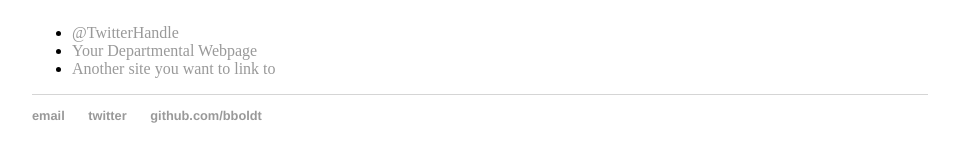
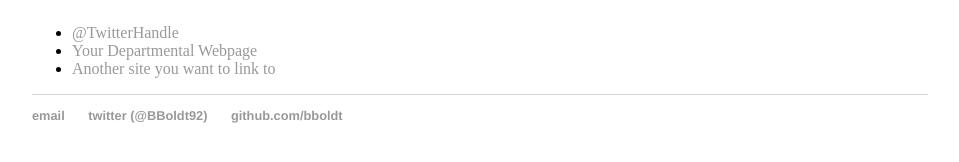
Before and after one commit to BBoldt/bboldt.github.io, a Jekyll site: the page built from about/index.html, in a window 1280 px wide. Shown: the part 365-527 px from the top of the page, without its empty margins (160-1119 px from the left). Built offline with Jekyll 4.4.1, drawn with Linux system fonts in a browser that asks for light colours.

Commit message:
fixed twitter

```diff
--- a/_layouts/default.html
+++ b/_layouts/default.html
@@ -22,7 +22,7 @@
 			<footer>
 	    		<ul>
 	        		<li><a href="mailto:bboldt92@yahoo.com">email</a></li>
-					<li><a href="@BBoldt92">twitter</a></li>
+					<li><a href="https://twitter.com/BBoldt92">twitter (@BBoldt92)</a></li>
 	        		<li><a href="https://github.com/bboldt">github.com/bboldt</a></li>
 				</ul>
 			</footer>
```
